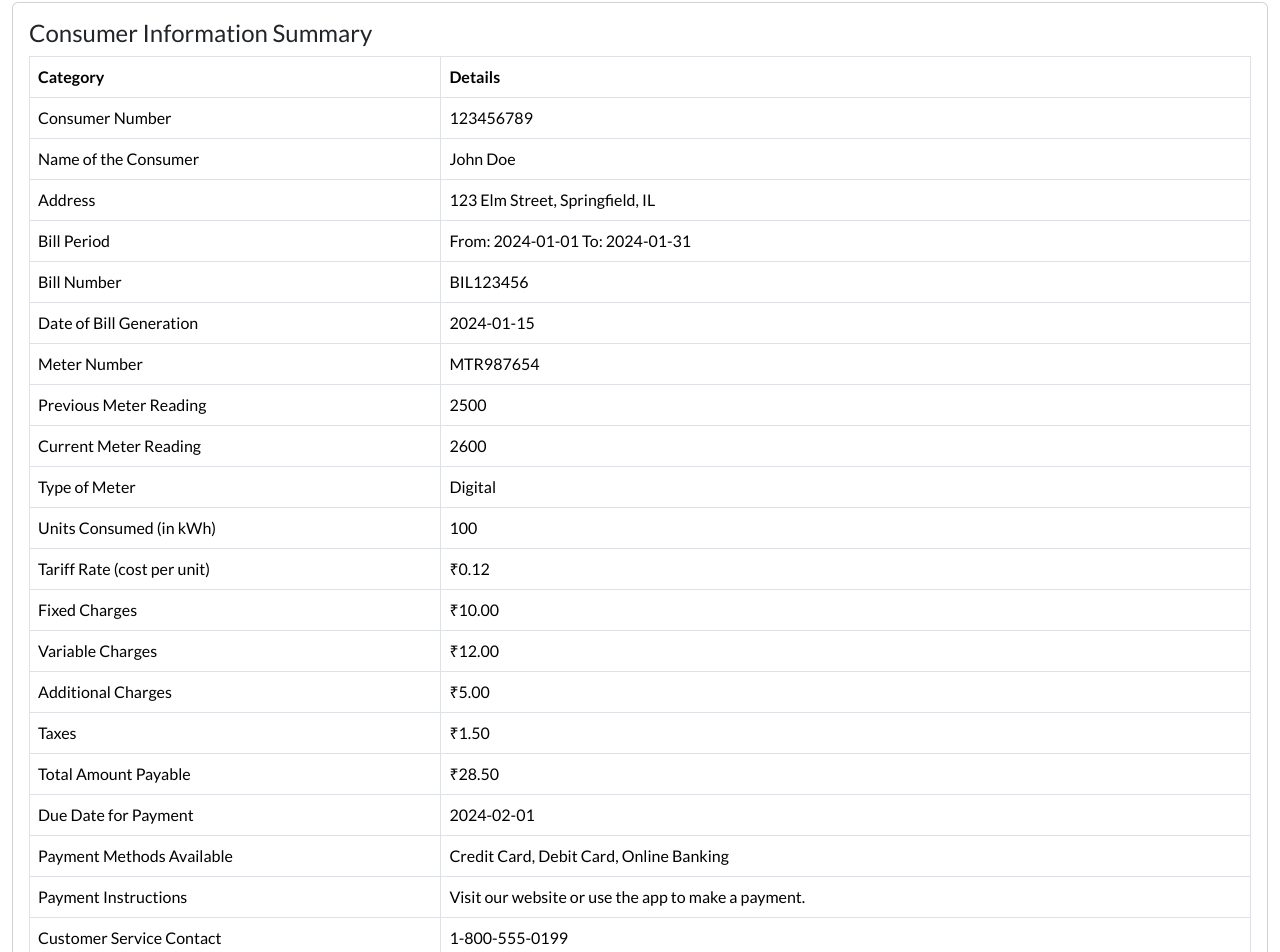
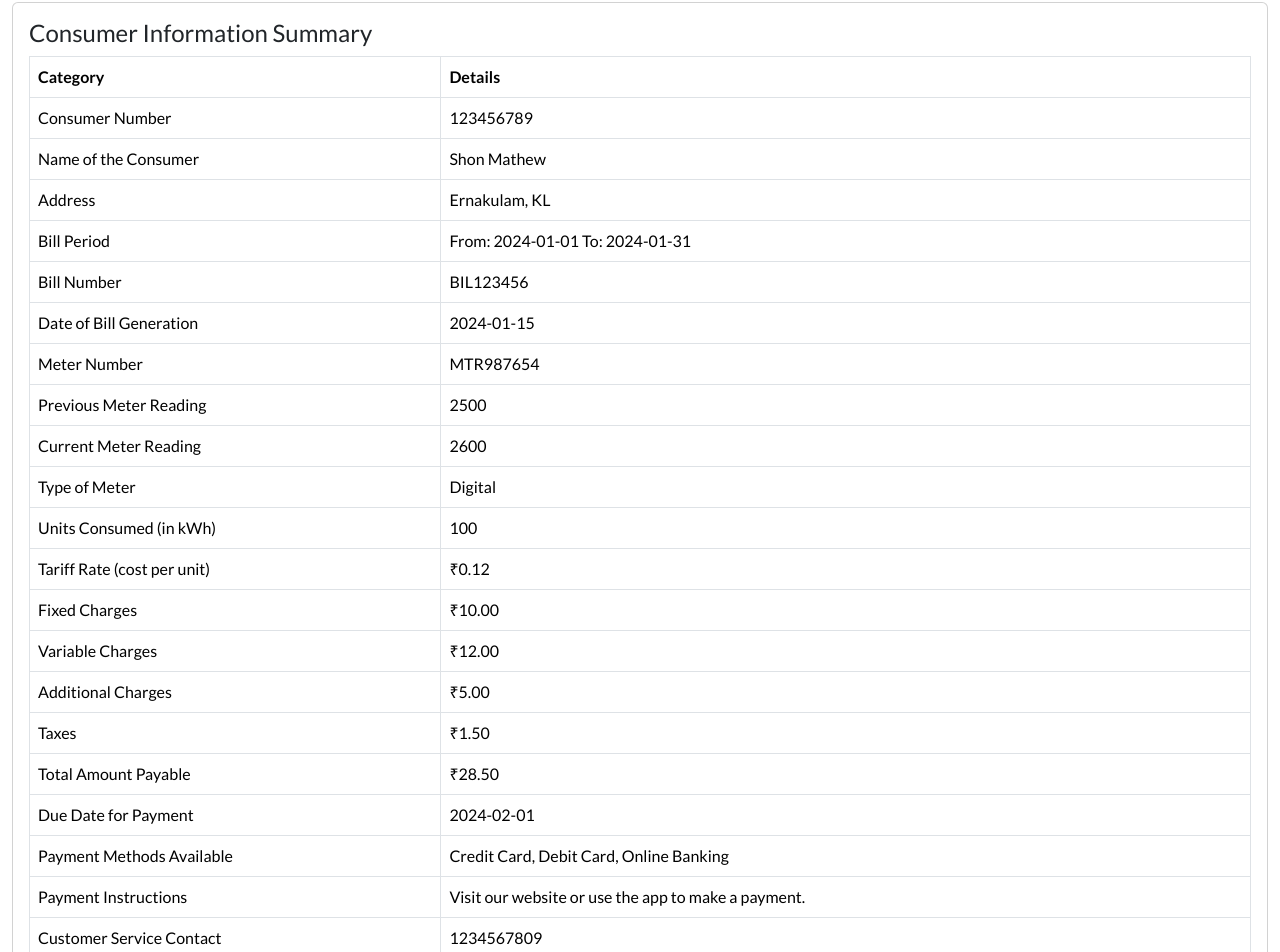
Before and after one commit to shonmathew19/power-wallet, a React (Vite) app: page /consumer-info in a window 1280 px wide. Shown: the part 169-1121 px from the top of the page. Built offline with nearby package versions, Linux system fonts and the light colour scheme.

Commit message:
new updates

```diff
--- a/src/pages/ConsumerInfoForm.jsx
+++ b/src/pages/ConsumerInfoForm.jsx
@@ -29,11 +29,11 @@ function ConsumerInfoForm() {
                                 </tr>
                                 <tr>
                                     <td>Name of the Consumer</td>
-                                    <td>John Doe</td>
+                                    <td>Shon Mathew</td>
                                 </tr>
                                 <tr>
                                     <td>Address</td>
-                                    <td>123 Elm Street, Springfield, IL</td>
+                                    <td>Ernakulam, KL</td>
                                 </tr>
                                 <tr>
                                     <td>Bill Period</td>
@@ -105,7 +105,7 @@ function ConsumerInfoForm() {
                                 </tr>
                                 <tr>
                                     <td>Customer Service Contact</td>
-                                    <td>1-800-555-0199</td>
+                                    <td>1234567809</td>
                                 </tr>
                                 <tr>
                                     <td>Support Website & Email</td>
```
